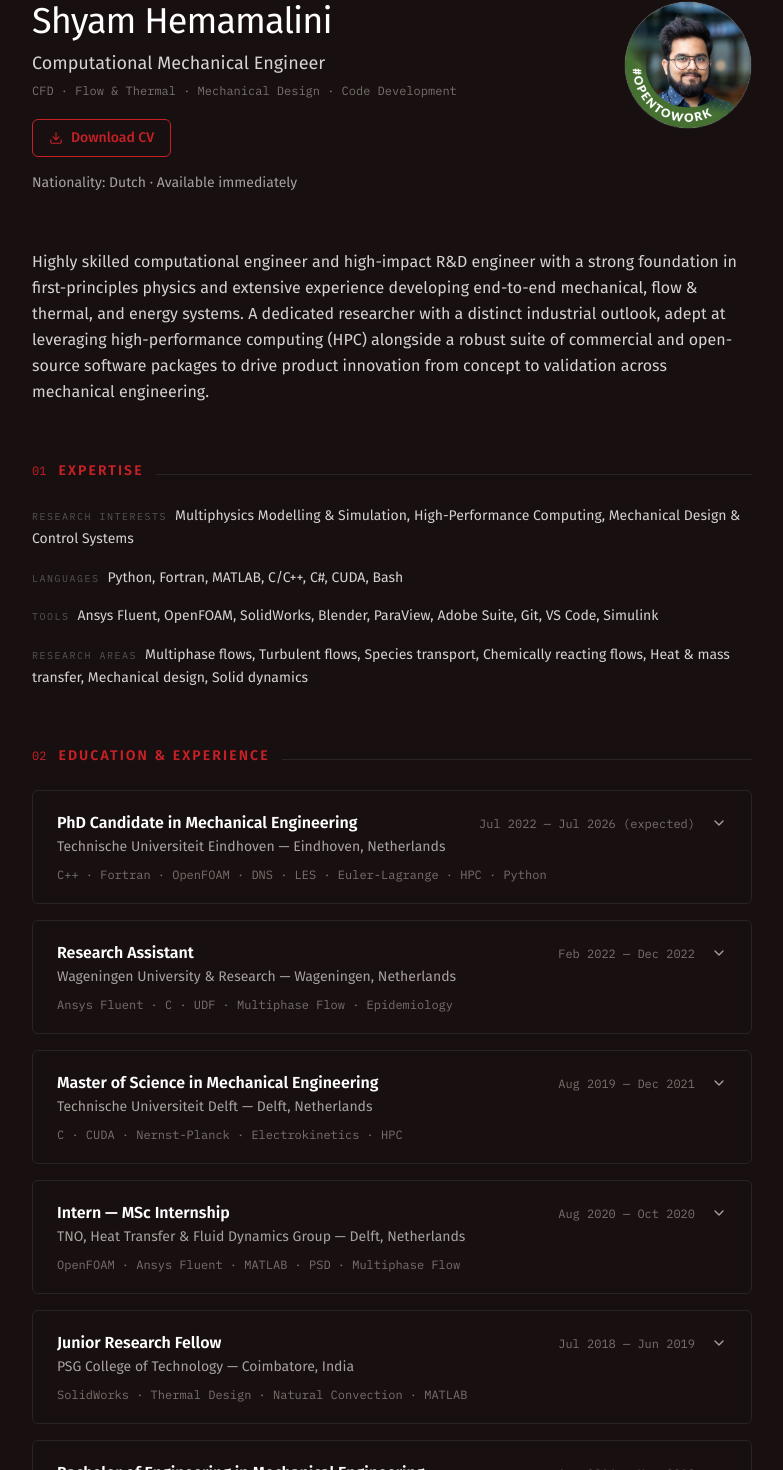
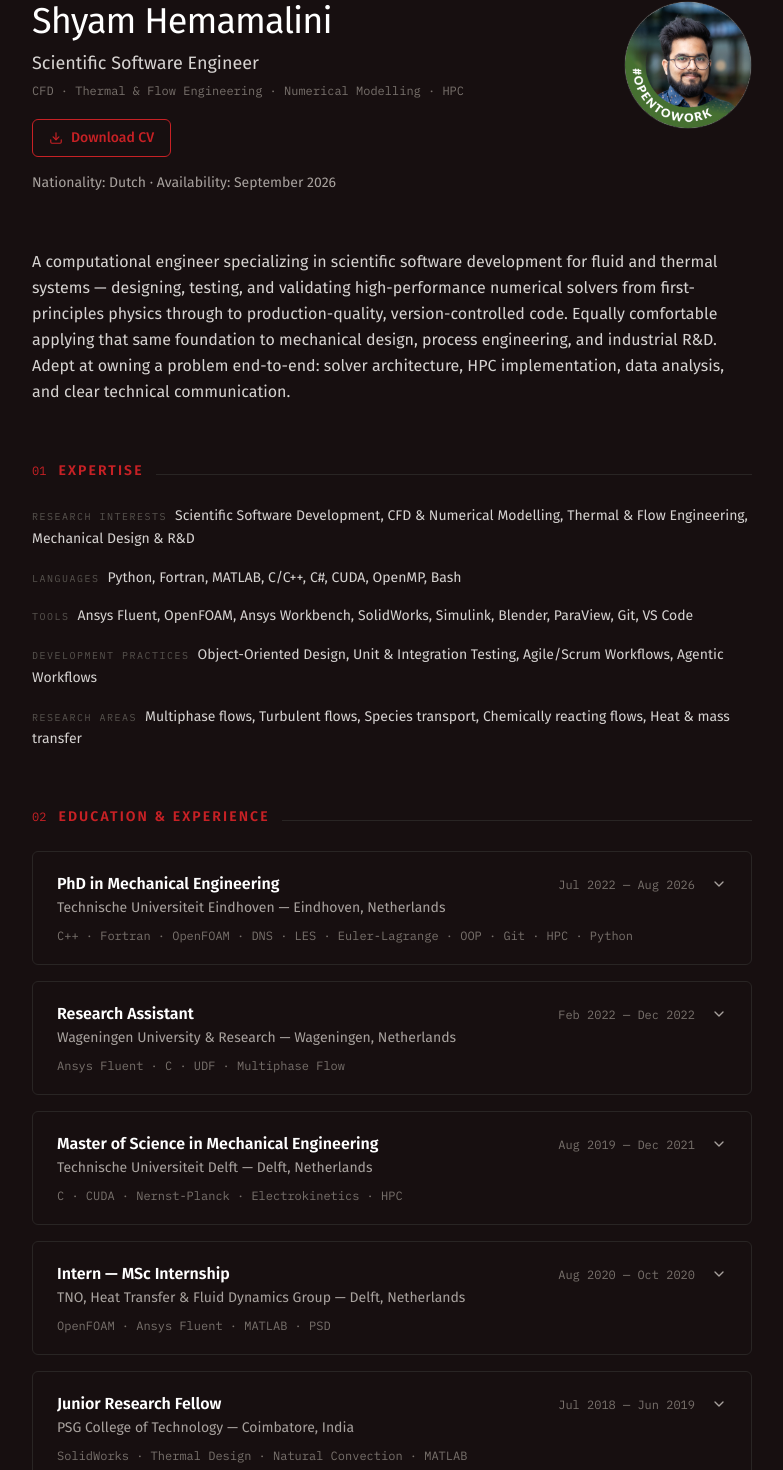
Before and after one commit to shyam97/shyamhemamalini-com, a React (Vite) app: page /cv in a window 1280 px wide. Shown: the part 136-1606 px from the top of the page, without its empty margins (248-1031 px from the left). Built offline with nearby package versions, Linux system fonts and the light colour scheme.

Commit message:
Add README; retarget CV content toward CFD software engineering
Repositions the CV around scientific software development for CFD/
thermal work (per recent job-tailored resumes), while keeping breadth
across process engineering, physics modelling, and mechanical design.

```diff
--- a/src/data/resume.js
+++ b/src/data/resume.js
@@ -1,44 +1,60 @@
 /**
- * CV content, transcribed from info/SSHemamalini_CV.tex.
+ * CV content. Synthesized from info/SSHemamalini_CV.tex plus several
+ * job-tailored resume variants, positioned toward scientific software
+ * development for CFD/thermal engineering while staying open to process
+ * engineering, physics modelling, R&D, and mechanical design roles.
  * Edit this file to update the site — no component code needs to change.
  */
 export const RESUME_DATA = {
   profile: {
     name: "Shyam Hemamalini",
-    title: "Computational Mechanical Engineer",
-    subtitle: "CFD · Flow & Thermal · Mechanical Design · Code Development",
+    title: "Scientific Software Engineer",
+    subtitle: "CFD · Thermal & Flow Engineering · Numerical Modelling · HPC",
     photo: "/profile2.jpg",
     github: "https://github.com/shyam97",
     linkedin: "https://linkedin.com/in/shyamhemamalini",
     unsplash: "https://unsplash.com/@thezenoeffect",
     nationality: "Nationality: Dutch",
-    availability: "Available immediately",
+    availability: "Availability: September 2026",
     cvPdf: "/Shyam_Hemamalini_CV.pdf",
   },
   summary:
-    "Highly skilled computational engineer and high-impact R&D engineer with a strong foundation in first-principles physics and extensive experience developing end-to-end mechanical, flow & thermal, and energy systems. A dedicated researcher with a distinct industrial outlook, adept at leveraging high-performance computing (HPC) alongside a robust suite of commercial and open-source software packages to drive product innovation from concept to validation across mechanical engineering.",
+    "A computational engineer specializing in scientific software development for fluid and thermal systems — designing, testing, and validating high-performance numerical solvers from first-principles physics through to production-quality, version-controlled code. Equally comfortable applying that same foundation to mechanical design, process engineering, and industrial R&D. Adept at owning a problem end-to-end: solver architecture, HPC implementation, data analysis, and clear technical communication.",
   expertise: [
     {
       label: "Research Interests",
       items: [
-        "Multiphysics Modelling & Simulation",
-        "High-Performance Computing",
-        "Mechanical Design & Control Systems",
+        "Scientific Software Development",
+        "CFD & Numerical Modelling",
+        "Thermal & Flow Engineering",
+        "Mechanical Design & R&D",
       ],
     },
-    { label: "Languages", items: ["Python", "Fortran", "MATLAB", "C/C++", "C#", "CUDA", "Bash"] },
+    {
+      label: "Languages",
+      items: ["Python", "Fortran", "MATLAB", "C/C++", "C#", "CUDA", "OpenMP", "Bash"],
+    },
     {
       label: "Tools",
       items: [
         "Ansys Fluent",
         "OpenFOAM",
+        "Ansys Workbench",
         "SolidWorks",
+        "Simulink",
         "Blender",
         "ParaView",
-        "Adobe Suite",
         "Git",
         "VS Code",
-        "Simulink",
+      ],
+    },
+    {
+      label: "Development Practices",
+      items: [
+        "Object-Oriented Design",
+        "Unit & Integration Testing",
+        "Agile/Scrum Workflows",
+        "Agentic Workflows",
       ],
     },
     {
@@ -49,20 +65,18 @@ export const RESUME_DATA = {
         "Species transport",
         "Chemically reacting flows",
         "Heat & mass transfer",
-        "Mechanical design",
-        "Solid dynamics",
       ],
     },
   ],
   timeline: [
     {
       id: "tue-phd",
-      role: "PhD Candidate in Mechanical Engineering",
+      role: "PhD in Mechanical Engineering",
       org: "Technische Universiteit Eindhoven",
       location: "Eindhoven, Netherlands",
-      period: "Jul 2022 — Jul 2026 (expected)",
+      period: "Jul 2022 — Aug 2026",
       shortDesc:
-        "Numerical investigations into why iron particles fail to burn — turbulence–iron powder combustion interaction.",
+        "Building and validating a hybrid multiphysics solver — DNS and LES — for turbulent iron powder combustion, developed as tested, version-controlled software with international collaborators.",
       meta: [
         {
           label: "Dissertation",
@@ -75,12 +89,23 @@ export const RESUME_DATA = {
         },
       ],
       details: [
-        "Developed a hybrid multiphysics solver for turbulent iron powder flame simulations with a high-fidelity Fortran DNS framework (NTMIX-CHEMKIN) and a custom-built C++ OpenFOAM LES solver using a four-way Euler–Lagrange approach.",
-        "Engineered a scalable Python post-processing framework with scipy, h5py, and pandas, optimizing memory management and parallel execution to handle 500GB+ datasets.",
-        "Designed and executed research-level simulations yielding analytical insights on flow–particle interactions in large-scale burners.",
-        "Submitted 5 papers to top journals (PROCI, CnF, Fuel), presented at over 10 conferences, and won the Best Poster Award at COMBURA 2024.",
+        "Designed and implemented a hybrid multiphysics solver — a high-fidelity Fortran DNS framework (NTMIX-CHEMKIN) and a custom object-oriented C++ OpenFOAM LES solver — using four-way Euler–Lagrange coupling and modular, testable code components.",
+        "Worked in an iterative, agile-style development cycle with international collaborators (CERFACS, France), maintaining code via Git version control and validating changes against reference simulations.",
+        "Designed and executed DNS/LES of turbulent iron powder flames across scales — Kolmogorov-scale forced HIT, mesoscale mixing layers, and lab-scale jet-in-hot-coflow burners — translating results into actionable conclusions for burner-scale operation.",
+        "Built a parallel Python post-processing and visualization framework for 500GB+ CFD datasets; published 5 papers, presented at 14 conferences and 2 invited seminar talks, and won the Best Poster Award at COMBURA 2024.",
       ],
-      keywords: ["C++", "Fortran", "OpenFOAM", "DNS", "LES", "Euler-Lagrange", "HPC", "Python"],
+      keywords: [
+        "C++",
+        "Fortran",
+        "OpenFOAM",
+        "DNS",
+        "LES",
+        "Euler-Lagrange",
+        "OOP",
+        "Git",
+        "HPC",
+        "Python",
+      ],
     },
     {
       id: "wur-ra",
@@ -89,13 +114,13 @@ export const RESUME_DATA = {
       location: "Wageningen, Netherlands",
       period: "Feb 2022 — Dec 2022",
       shortDesc:
-        "Modeled indoor airborne virus transmission dynamics to quantify COVID-19 infection risk.",
+        "Modelled indoor airborne virus transmission dynamics to translate CFD results into ventilation recommendations.",
       details: [
-        "Modeled transient indoor airborne virus transmission dynamics using Ansys Fluent to evaluate and quantify COVID-19 infection risks across various architectural scenarios.",
-        "Developed and implemented a custom User-Defined Function (UDF) plugin in C to simulate the multiphase, high-velocity fluid dynamics of human coughing and sneezing events.",
-        "Translated complex CFD data into actionable epidemiological insights, providing a quantitative framework to optimize indoor safety protocols and ventilation design.",
+        "Modelled transient multiphase airflow in Ansys Fluent to evaluate and quantify COVID-19 infection risk across architectural scenarios.",
+        "Developed a modular User-Defined Function (UDF) plugin in C for high-velocity, multiphase cough/sneeze flow physics.",
+        "Translated complex CFD data into actionable ventilation and indoor safety recommendations for non-technical stakeholders.",
       ],
-      keywords: ["Ansys Fluent", "C", "UDF", "Multiphase Flow", "Epidemiology"],
+      keywords: ["Ansys Fluent", "C", "UDF", "Multiphase Flow"],
     },
     {
       id: "tud-msc",
@@ -115,9 +140,8 @@ export const RESUME_DATA = {
         },
       ],
       details: [
-        "Developed a novel C/CUDA-based Lagrangian solver based on the Nernst–Planck equation to model multi-physics ionic flux, integrating it into the open-source multiphase solver Bluebottle.",
-        "Utilized high-performance parallelized computing to simulate electrokinetic transport in water electrolyzers, isolating the impact of gas bubble impedance on current density.",
-        "Performed rigorous validation against physical experimental data, proving the framework's efficacy as an industrial-grade predictive modeling tool.",
+        "Developed an object-oriented C/CUDA Lagrangian transport solver based on the Nernst–Planck equation, built from scratch and integrated into the open-source multiphase solver Bluebottle.",
+        "Used the tool to estimate current density in water electrolyzers where ionic flow is impeded by gas bubbles, validating predictions against experimental data.",
       ],
       keywords: ["C", "CUDA", "Nernst-Planck", "Electrokinetics", "HPC"],
     },
@@ -128,13 +152,12 @@ export const RESUME_DATA = {
       location: "Delft, Netherlands",
       period: "Aug 2020 — Oct 2020",
       shortDesc:
-        "Modeled multiphase liquid–gas flows through curved piping geometries in OpenFOAM and Ansys Fluent.",
+        "Modelled multiphase liquid–gas flows through curved piping geometries in OpenFOAM and Ansys Fluent.",
       details: [
-        "Modeled complex multiphase liquid-gas flows through flexible and curved piping geometries in OpenFOAM and Ansys Fluent; generated meshes optimized for boundary layer resolution and phase-interface tracking.",
-        "Developed automated MATLAB post-processing pipelines to analyze transient hydrodynamic force magnitudes and compute Power Spectral Density (PSD) data, identifying flow-induced vibration frequencies.",
-        "Validated CFD models against in-house experimental data, performing error-quantification and spectral analysis across varying pipe configurations.",
+        "Modelled multiphase liquid–gas flows through flexible and curved piping in OpenFOAM and Ansys Fluent.",
+        "Developed automated MATLAB post-processing pipelines, validating Power Spectral Density (PSD) and flow-induced vibration results against in-house experiments.",
       ],
-      keywords: ["OpenFOAM", "Ansys Fluent", "MATLAB", "PSD", "Multiphase Flow"],
+      keywords: ["OpenFOAM", "Ansys Fluent", "MATLAB", "PSD"],
     },
     {
       id: "psg-jrf",
@@ -147,7 +170,7 @@ export const RESUME_DATA = {
       details: [
         "Developed analytical multiphysics models from first principles to simulate closed-loop thermosiphon cooling, balancing buoyancy against viscous resistance.",
         "Built an iterative transient simulation model with 30-second time-step discretization to map daily solar irradiance profiles and quantify cumulative energy losses.",
-        "Engineered and optimized a parallel-plate fin heat sink manifold using SolidWorks, applying Teertstra's analytical equations to achieve 98.5% fin efficiency.",
+        "Engineered and optimized a parallel-plate fin heat sink manifold in SolidWorks, achieving 98.5% fin efficiency and validating the design experimentally.",
       ],
       keywords: ["SolidWorks", "Thermal Design", "Natural Convection", "MATLAB"],
     },
@@ -168,7 +191,7 @@ export const RESUME_DATA = {
       details: [
         "Geometrically optimized and fabricated a novel Y-frame folding bicycle, formulating a multivariate non-linear objective function to establish an optimal 72° head angle.",
         "Developed 3D CAD models and executed structural finite element analysis (FEA), validating full-vehicle integrity under 120 kg loads with factors of safety of 2–3.",
-        "Engineered custom hardware mechanisms, including telescoping forks and notch-key sliding locks, validated through real-time endurance testing.",
+        "Designed and simulated a naturally-convected passive cooling mechanism for photovoltaic panels in Ansys Fluent.",
       ],
       keywords: ["SolidWorks", "FEA", "Structural Design", "Optimization"],
     },
@@ -198,7 +221,7 @@ export const RESUME_DATA = {
       details: [
         "Designed, assembled, and programmed an autonomous line-following and waste-sorting robot for an IIT Bombay national competition.",
         "Developed embedded firmware in C# for ATmega microcontrollers, establishing low-level control loops for sensor processing and servo actuation.",
-        "Utilized MATLAB/Simulink to model robot arm movements and grip control prior to hardware deployment.",
+        "Used MATLAB/Simulink to model robot arm movements and grip control prior to hardware deployment.",
       ],
       keywords: ["C#", "Embedded Systems", "MATLAB", "Simulink", "Robotics"],
     },
```
Also changed, not shown: 1 other file (tests, documents, lock files or other folders).
